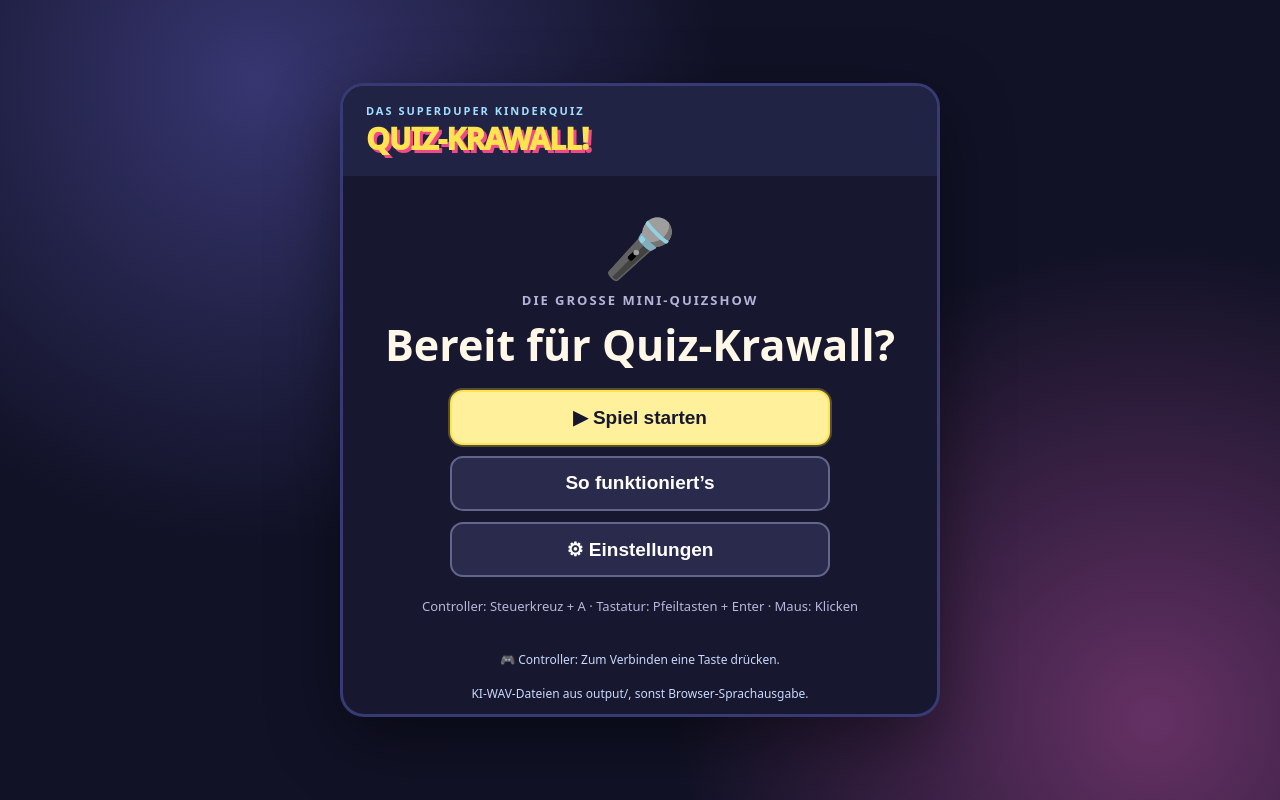
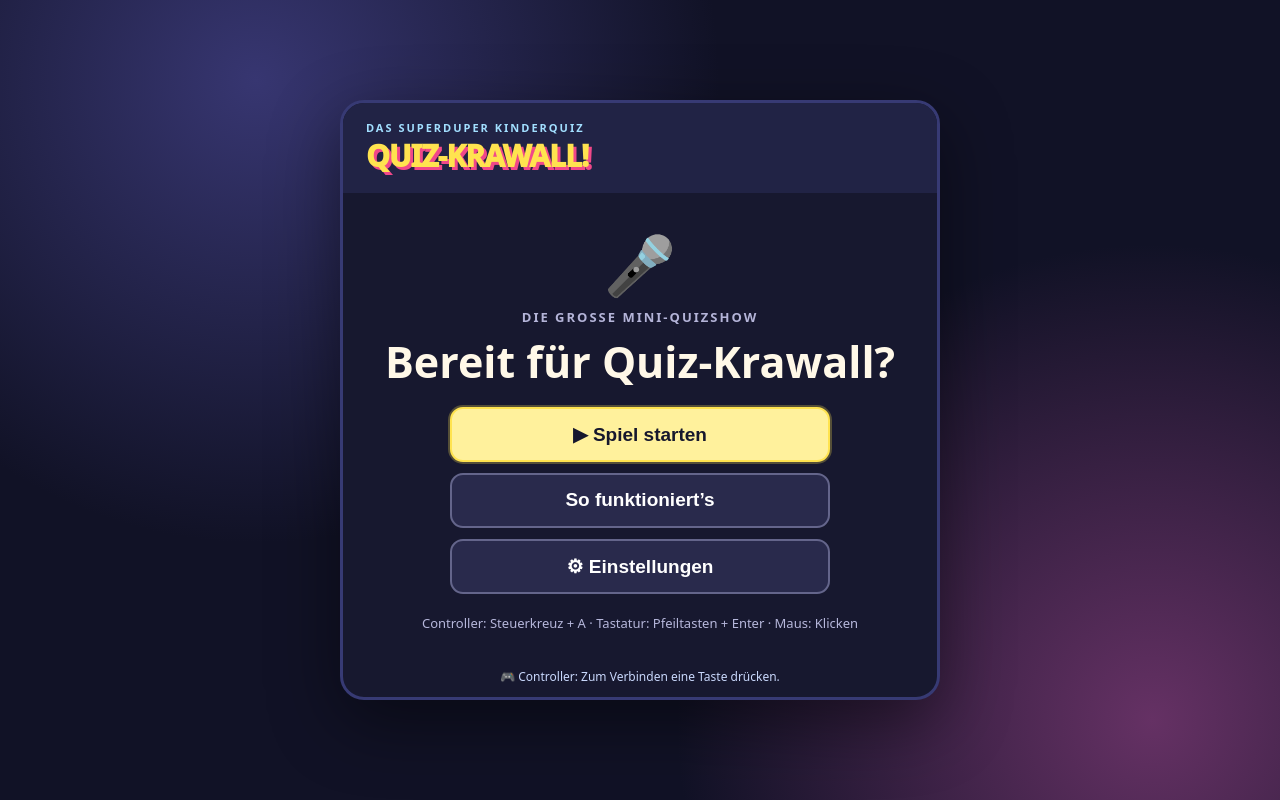
Before and after one commit to dielok/krawall, a React (Vite) app: page / in a window 1280 px wide. Built offline with nearby package versions, Linux system fonts and the light colour scheme.

Commit message:
chore(ui): remove technical audio fallback footer

```diff
--- a/src/App.tsx
+++ b/src/App.tsx
@@ -178,6 +178,6 @@ export function App(){
    {s.screen==='results'&&<section className="screen"><div className="character">🏆</div><div className="eyebrow">Geschafft!</div><h1>Das war Quiz-Krawall!</h1><div className="result-number">{s.points} / {s.round.length}</div><p className="muted">{phrase(result(s.points,s.round.length))}</p>{menu([{text:'↻ Nochmal spielen',action:'restart',kind:'primary'},{text:'⌂ Zum Hauptmenü',action:'menu'}])}</section>}
   </main>
   {s.paused&&<div className="pause-overlay"><div className="pause-panel"><div className="character">⏸️</div><h2>Pause</h2>{menu([{text:'▶ Weiterspielen',action:'resume',kind:'primary'},{text:'↻ Frage wiederholen',action:'repeat'},{text:'⌂ Zum Hauptmenü',action:'menu',kind:'danger'}])}<div className="helper">A / Enter: Auswählen · B / Esc: Zurück</div></div></div>}
-  <div className="gamepadinfo" role="status">🎮 {controller}</div><div className="voiceinfo">KI-WAV-Dateien aus output/, sonst Browser-Sprachausgabe.</div>
+  <div className="gamepadinfo" role="status">🎮 {controller}</div>
  </div>;
 }
```
